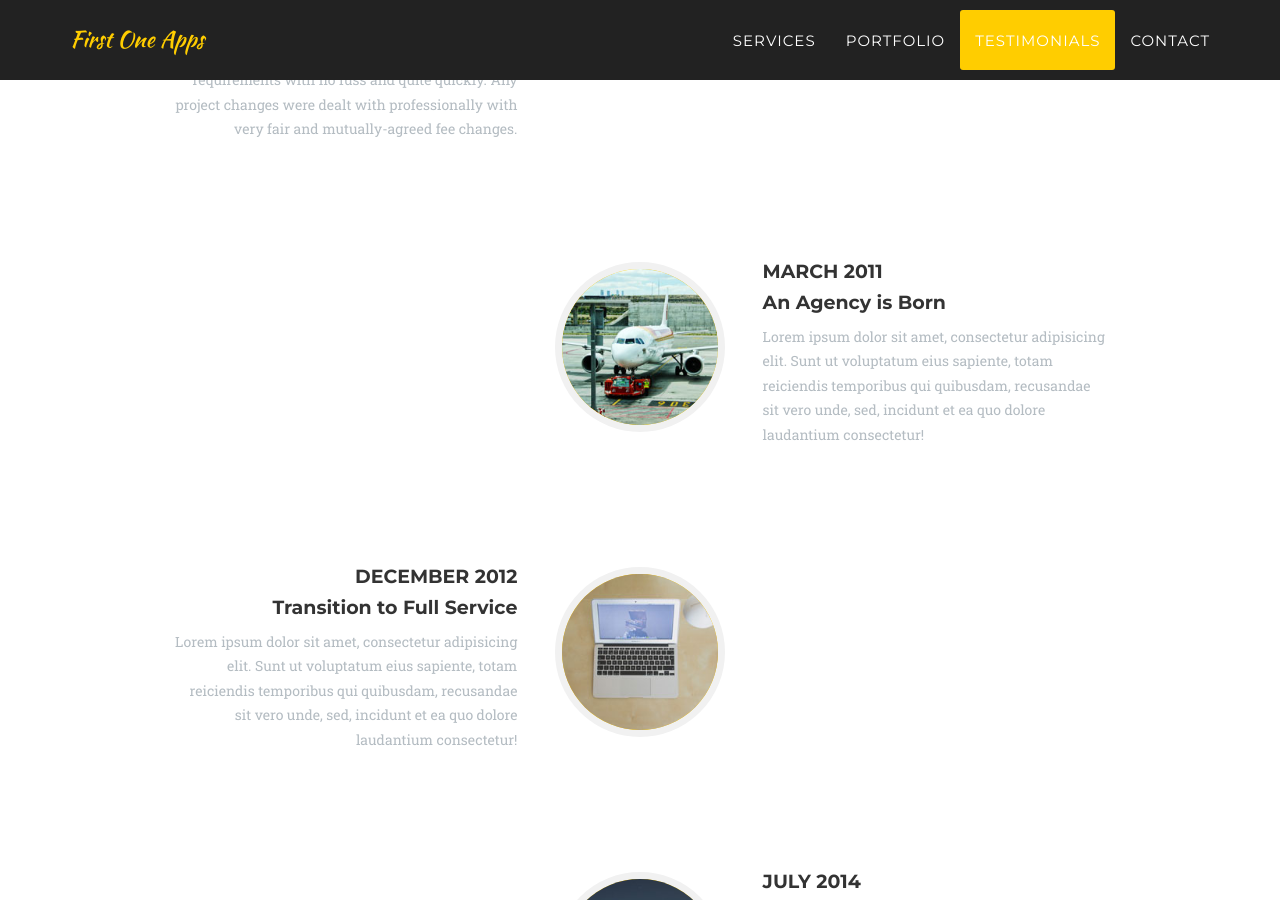
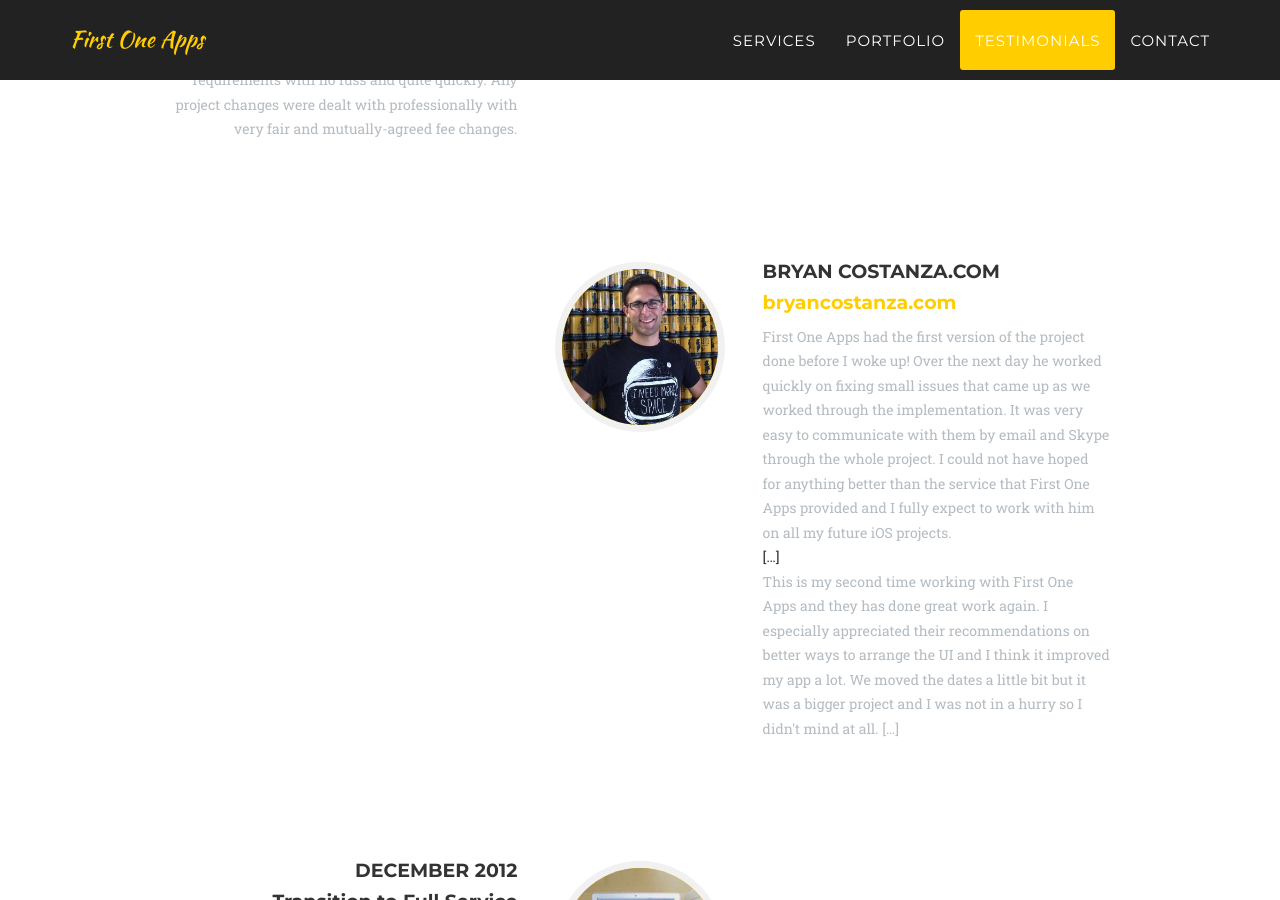
Before and after one commit to firstoneapps/firstoneapps.github.io, a Jekyll site: the page built from index.html, in a window 1280 px wide and 900 px high, scrolled down 2831 px. Built offline with Jekyll 4.4.1, drawn with Linux system fonts in a browser that asks for light colours; some web fonts are replaced.

Commit message:
Add Bryan to Testimonials section

```diff
--- a/_includes/about.html
+++ b/_includes/about.html
@@ -26,15 +26,17 @@
                         </li>
                         <li class="timeline-inverted">
                             <div class="timeline-image">
-                                <img class="img-circle img-responsive" src="img/about/2.jpg" alt="">
+                                <img class="img-circle img-responsive" src="img/about/bryan.jpg" alt="">
                             </div>
                             <div class="timeline-panel">
                                 <div class="timeline-heading">
-                                    <h4>March 2011</h4>
-                                    <h4 class="subheading">An Agency is Born</h4>
+                                    <h4>Bryan Costanza.com</h4>
+                                    <h4 class="subheading"><a href="http://www.bryancostanza.com" target="_blank">bryancostanza.com</a></h4>
                                 </div>
                                 <div class="timeline-body">
-                                    <p class="text-muted">Lorem ipsum dolor sit amet, consectetur adipisicing elit. Sunt ut voluptatum eius sapiente, totam reiciendis temporibus qui quibusdam, recusandae sit vero unde, sed, incidunt et ea quo dolore laudantium consectetur!</p>
+                                    <p class="text-muted">First One Apps had the first version of the project done before I woke up! Over the next day he worked quickly on fixing small issues that came up as we worked through the implementation. It was very easy to communicate with them by email and Skype through the whole project. I could not have hoped for anything better than the service that First One Apps provided and I fully expect to work with him on all my future iOS projects.</p>
+                                    <p>[…]</p>
+                                    <p class="text-muted">This is my second time working with First One Apps and they has done great work again. I especially appreciated their recommendations on better ways to arrange the UI and I think it improved my app a lot. We moved the dates a little bit but it was a bigger project and I was not in a hurry so I didn't mind at all. […]</p>
                                 </div>
                             </div>
                         </li>
```
Also changed, not shown: img/about/2.jpg (deleted), img/about/bryan.jpg (added).
